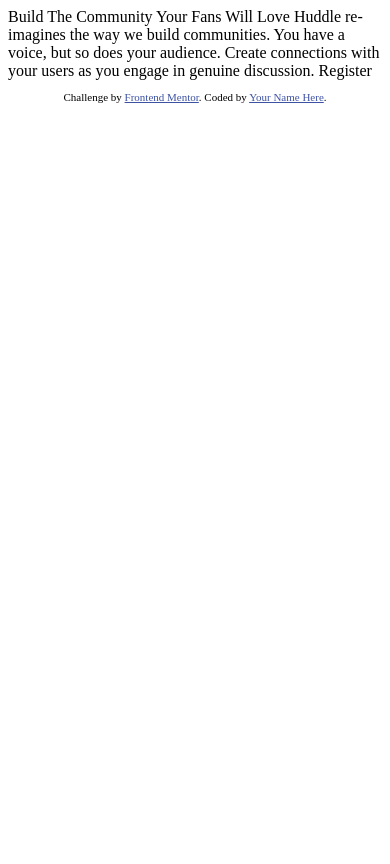
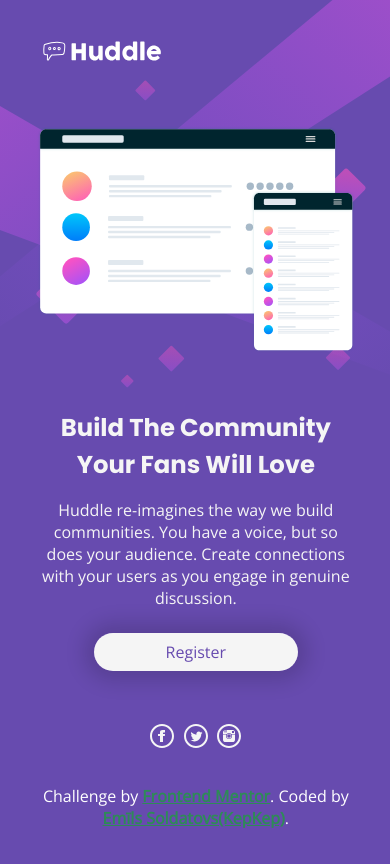
Before and after one commit to KepKepgithub/huddle_landingpage, a plain HTML site: page index.html in a window 390 px wide. Drawn offline with nearby package versions, Linux system fonts and the light colour scheme.

Commit message:
Mobile Version Done

```diff
--- /dev/null
+++ b/CSS/_backgrounds.scss
@@ -0,0 +1,15 @@
+
+    /* SMARTPHONES PORTRAIT */
+@media only screen and (min-width: 300px) {
+    body{
+        background-image: url(../images/bg-mobile.svg);
+        background-repeat: no-repeat;
+        background-color: $violet;
+        background-size: 100%;
+    }
+}
+
+
+/* TABLET LANDSCAPE / DESKTOP */
+@media only screen and (min-width: 1024px) {
+}
--- /dev/null
+++ b/CSS/_footer.scss
@@ -0,0 +1,22 @@
+
+
+
+/* SMARTPHONES PORTRAIT */
+@media only screen and (min-width: 300px) {
+
+    footer{
+        color: white;
+        text-align: center;
+        a{
+            text-decoration: none;
+            color: seagreen;
+            text-decoration-line: underline;
+            font-weight: bold;
+        }
+    }
+}
+
+
+/* TABLET LANDSCAPE / DESKTOP */
+@media only screen and (min-width: 1024px) {
+}
--- /dev/null
+++ b/CSS/_global.scss
@@ -0,0 +1,19 @@
+
+h1,h2,h3{
+    font-family: 'Poppins', sans-serif;
+}
+
+body{
+    font-family: 'Open Sans', sans-serif;
+}
+/* SMARTPHONES PORTRAIT */
+@media only screen and (min-width: 300px) {
+    body{
+        padding:2.2rem;
+        padding-left: 2.3rem;
+    }
+}
+
+/* TABLET LANDSCAPE / DESKTOP */
+@media only screen and (min-width: 1024px) {
+}
--- /dev/null
+++ b/CSS/_logo.scss
@@ -0,0 +1,13 @@
+/* SMARTPHONES PORTRAIT */
+@media only screen and (min-width: 300px) {
+    .logo{
+        img{
+            width: 40%;
+            margin-bottom: 3.4rem;
+        }
+    }
+}
+
+/* TABLET LANDSCAPE / DESKTOP */
+@media only screen and (min-width: 1024px) {
+}
--- /dev/null
+++ b/CSS/_main_section.scss
@@ -0,0 +1,28 @@
+.main_section{
+    width: 100%;
+    height: 71.75%;
+    figure{
+        img{
+            width: 100%;
+            margin-bottom: 3.2rem;
+        }
+    }
+    article{
+        color: whitesmoke;
+        text-align: center;
+        header{
+            margin-bottom: 1rem;
+            font-size: 1.3rem;
+        }
+        p{
+            margin-bottom: 2rem;
+        }
+        .button{
+            background-color: whitesmoke;
+            color: $violet;
+            padding: .5rem 4.5rem .5rem 4.5rem;
+            border-radius: 4rem;
+            box-shadow: 0px 0px 20px 10px rgba(0,0,0,.15);
+        }
+    }
+}
--- /dev/null
+++ b/CSS/_mixins.scss
@@ -0,0 +1,5 @@
+@mixin center {
+    display: flex;
+    justify-content: center;
+    align-items: center;
+}
--- /dev/null
+++ b/CSS/_social_media.scss
@@ -0,0 +1,17 @@
+
+/* SMARTPHONES PORTRAIT */
+@media only screen and (min-width: 300px) {
+    .social_media{
+        width: 100%;
+        @include center;
+        padding: 3.5rem 0 2rem 0;
+        img{
+            padding: 0.3rem;
+        }
+    }
+}
+
+
+/* TABLET LANDSCAPE / DESKTOP */
+@media only screen and (min-width: 1024px) {
+}
--- /dev/null
+++ b/CSS/_variables.scss
@@ -0,0 +1,21 @@
+// ## Colors
+
+// ### Primary
+
+$violet: hsl(257, 40%, 49%);
+
+// ## Typography
+
+// ### Headings
+
+// Family: [Poppins](https://fonts.google.com/specimen/Poppins)
+@import url('https://fonts.googleapis.com/css?family=Poppins:400,700&display=swap');
+// font-family: 'Poppins', sans-serif;
+// - Weights: 400, 700
+
+// ### Body
+
+// - Family: [Open Sans](https://fonts.google.com/specimen/Open+Sans)
+@import url('https://fonts.googleapis.com/css?family=Open+Sans&display=swap');
+// font-family: 'Open Sans', sans-serif;
+// - Weights: 400
--- /dev/null
+++ b/CSS/main.scss
@@ -0,0 +1,14 @@
+*{
+    padding: 0;
+    margin: 0;
+    box-sizing: border-box;
+}
+
+@import "global";
+@import "mixins";
+@import "variables";
+@import "backgrounds";
+@import "logo";
+@import "main_section";
+@import "social_media";
+@import "footer";
--- a/index.html
+++ b/index.html
@@ -3,31 +3,40 @@
 <head>
   <meta charset="UTF-8">
   <meta name="viewport" content="width=device-width, initial-scale=1.0"> <!-- displays site properly based on user's device -->
-
   <link rel="icon" type="image/png" sizes="32x32" href="./images/favicon-32x32.png">
-
+  <link rel="stylesheet" href="./CSS/main.css">
   <title>Frontend Mentor | Huddle landing page with single introductory section</title>
-
-  <!-- Feel free to remove these styles or customise in your own stylesheet 👍 -->
-  <style>
-    .attribution { font-size: 11px; text-align: center; }
-    .attribution a { color: hsl(228, 45%, 44%); }
-  </style>
 </head>
 <body>
-
-  Build The Community Your Fans Will Love
-
-  Huddle re-imagines the way we build communities. You have a voice, but so does your audience.
-  Create connections with your users as you engage in genuine discussion.
-
-  Register
-
+  <!-- The logo on top left -->
+  <div class="logo">
+    <img src="./images/logo.svg">
+  </div>
+  <section class="main_section">
+    <figure>
+      <img src="./images/illustration-mockups.svg">
+    </figure>
+    <article>
+      <header>
+        <h1>
+          Build The Community<br>Your Fans Will Love
+        </h1>
+      </header>
+      <p>
+        Huddle re-imagines the way we build communities. You have a voice, but so does your audience.
+        Create connections with your users as you engage in genuine discussion.
+      </p>
+      <span class="button">Register</span>
+    </article>
+  </section>
+  <div class="social_media">
+    <img src="./images/iconmonstr-facebook-5.svg">
+    <img src="./images/iconmonstr-twitter-5.svg">
+    <img src="./images/iconmonstr-instagram-5.svg">
+  </div>
   <footer>
-    <p class="attribution">
       Challenge by <a href="https://www.frontendmentor.io?ref=challenge" target="_blank">Frontend Mentor</a>.
-      Coded by <a href="#">Your Name Here</a>.
-    </p>
+      Coded by <a href="https://www.frontendmentor.io/profile/KepKepgithub" target="_blank">Emīls Soldatovs(KepKep)</a>.
   </footer>
 </body>
 </html>
```
Also changed, not shown: CSS/main.css (added), images/iconmonstr-facebook-5.svg (added), images/iconmonstr-instagram-5.svg (added), images/iconmonstr-twitter-5.svg (added), 1 other file.
